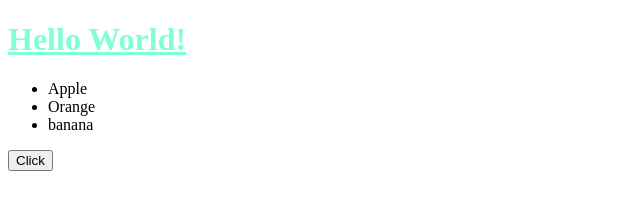
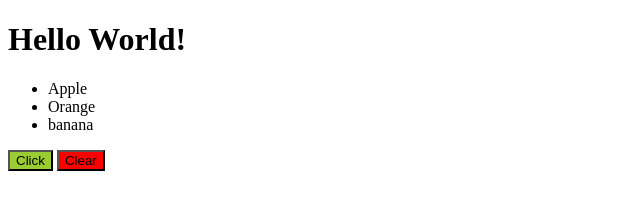
Before and after one commit to prateekbadjatya/Webpack-tutorial, a website built with webpack: page CSS Loaders/src/index.html in a window 1280 px wide. Both pictures are taken after a click on the button "Click". Shown: the whole page, without its empty margins (0-640 px from the left). Built offline with nearby package versions, Linux system fonts and the light colour scheme.

Commit message:
day 4 css loader style

```diff
--- /dev/null
+++ b/CSS Loaders/src/ClearButton.js
@@ -0,0 +1,12 @@
+import style from  './clearButton.css'
+
+const element = document.createElement('button')
+
+element.innerHTML = "Clear"
+
+element.onclick = function() {
+    alert("Clear Clicked")
+}
+
+element.classList.add(style.button)
+ document.body.appendChild(element)
--- /dev/null
+++ b/CSS Loaders/src/clearButton.css
@@ -0,0 +1,3 @@
+.button {
+    background-color: red;
+}
--- a/CSS Loaders/src/index.css
+++ b/CSS Loaders/src/index.css
@@ -2,3 +2,7 @@
     text-decoration: underline;
     color: aquamarine;
 }
+
+.button{
+    background-color: yellowgreen;
+}
--- a/CSS Loaders/src/index.html
+++ b/CSS Loaders/src/index.html
@@ -11,7 +11,7 @@
     <ul id="shoppinglist">
 
     </ul>
-    <button id="button1" >
+    <button id="button1" class="button">
         Click
     </button>
 
--- a/CSS Loaders/src/index.js
+++ b/CSS Loaders/src/index.js
@@ -1,14 +1,26 @@
-import './index.css'
-import _ from 'lodash';
+import style from "./index.css";
+
+import "./ClearButton";
+import _ from "lodash";
+
+
+
+console.log("=====", style)
+
+const btn1 = document.getElementById("button1")
+
+
 document.getElementById("button1").addEventListener("click", function () {
-    const element = document.getElementById("header");
-    element.innerHTML = 'Hello World!'
+  const element = document.getElementById("header");
+  element.innerHTML = "Hello World!";
 
-    const listItems = ["Apple", "Orange", "banana"]
-    const ul = document.getElementById("shoppinglist")
-       _.forEach(listItems, function (item) {
-       const tempElement = document.createElement("li")
-       tempElement.innerHTML = item
-       ul.appendChild(tempElement)
-       });
-})
+  const listItems = ["Apple", "Orange", "banana"];
+  const ul = document.getElementById("shoppinglist");
+  _.forEach(listItems, function (item) {
+    const tempElement = document.createElement("li");
+    tempElement.innerHTML = item;
+    ul.appendChild(tempElement);
+  });
+});
+
+btn1.classList.add(style.button)
--- a/CSS Loaders/webpack.config.js
+++ b/CSS Loaders/webpack.config.js
@@ -10,9 +10,18 @@ module.exports = {
     rules: [
       {
         test: /\.css$/i,
-                              // <<<------read direction
-        use: ["style-loader", "css-loader"],
+        use: [
+          {
+            loader: "style-loader",
+          },
+          {
+            loader: "css-loader",
+            options: { modules: true },
+          },
+        ],
+        // <<<------read direction
+        // use: ["style-loader", "css-loader"],
       },
-    ]
-  }
+    ],
+  },
 };
```
